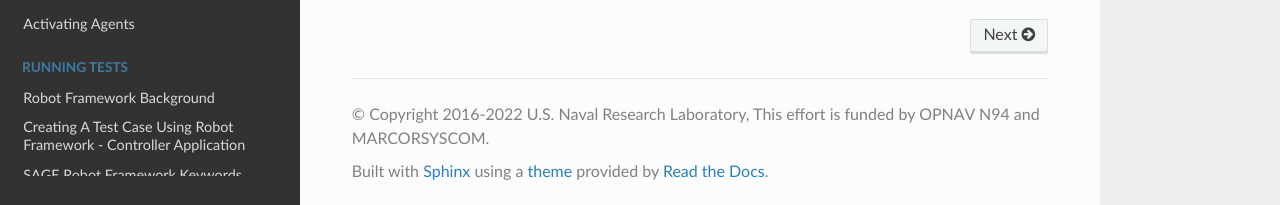
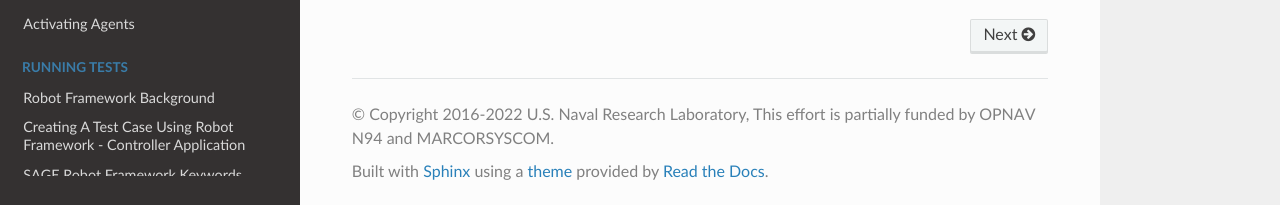
Before and after one commit to USNavalResearchLaboratory/sageframework, a Sphinx documentation site: the page built from docs/index.rst, in a window 1280 px wide and 1154 px high. Shown: the part 946-1151 px from the top of the window. Built offline with Sphinx 7.4.7 and the Read the Docs theme 2.0.0, drawn with Linux system fonts in a browser that asks for light colours.

Commit message:
updated funding statement

```diff
--- a/docs/conf.py
+++ b/docs/conf.py
@@ -71,7 +71,7 @@ master_doc = 'index'
 
 # General information about the project.
 project = u'SAGE User Guide'
-copyright = u'2016-2022 U.S. Naval Research Laboratory, This effort is funded by OPNAV N94 and MARCORSYSCOM'
+copyright = u'2016-2022 U.S. Naval Research Laboratory, This effort is partially funded by OPNAV N94 and MARCORSYSCOM'
 author = u'U.S. Naval Research Laboratory'
 
 # The version info for the project you're documenting, acts as replacement for
```
